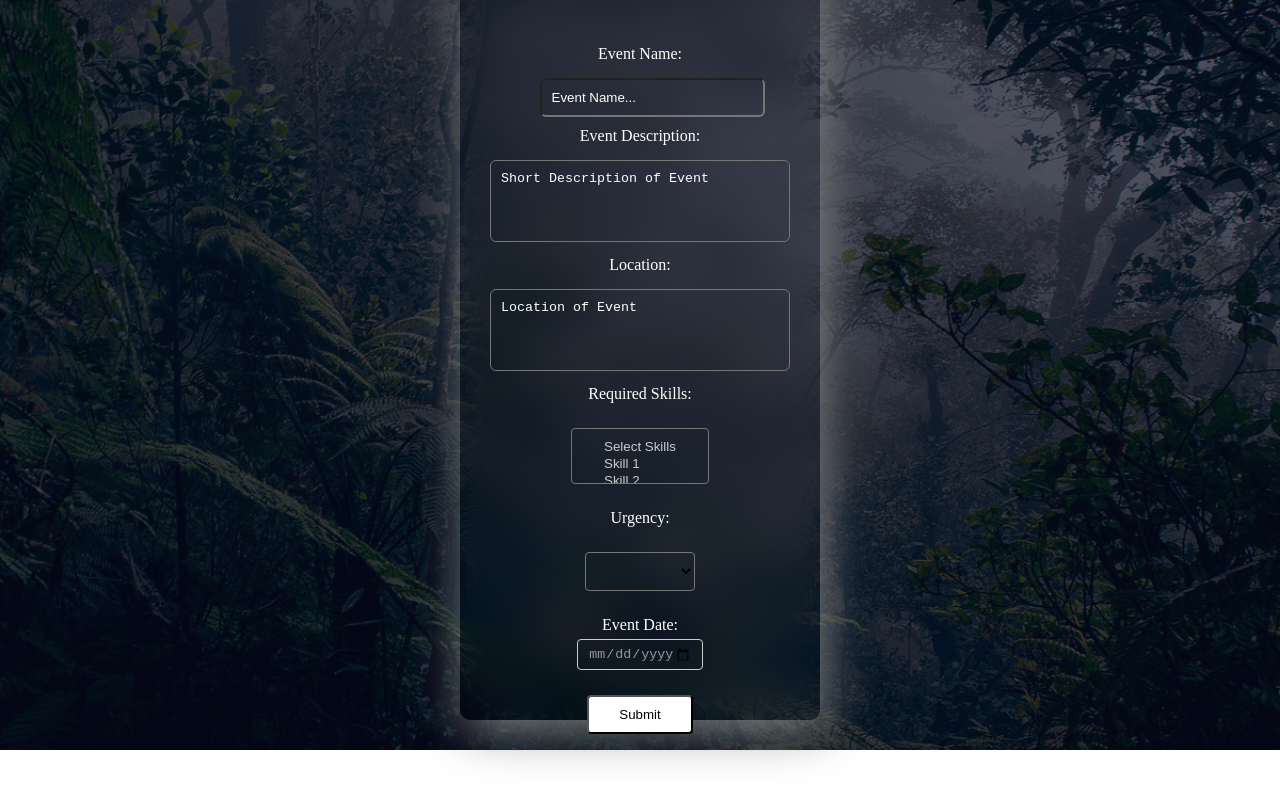
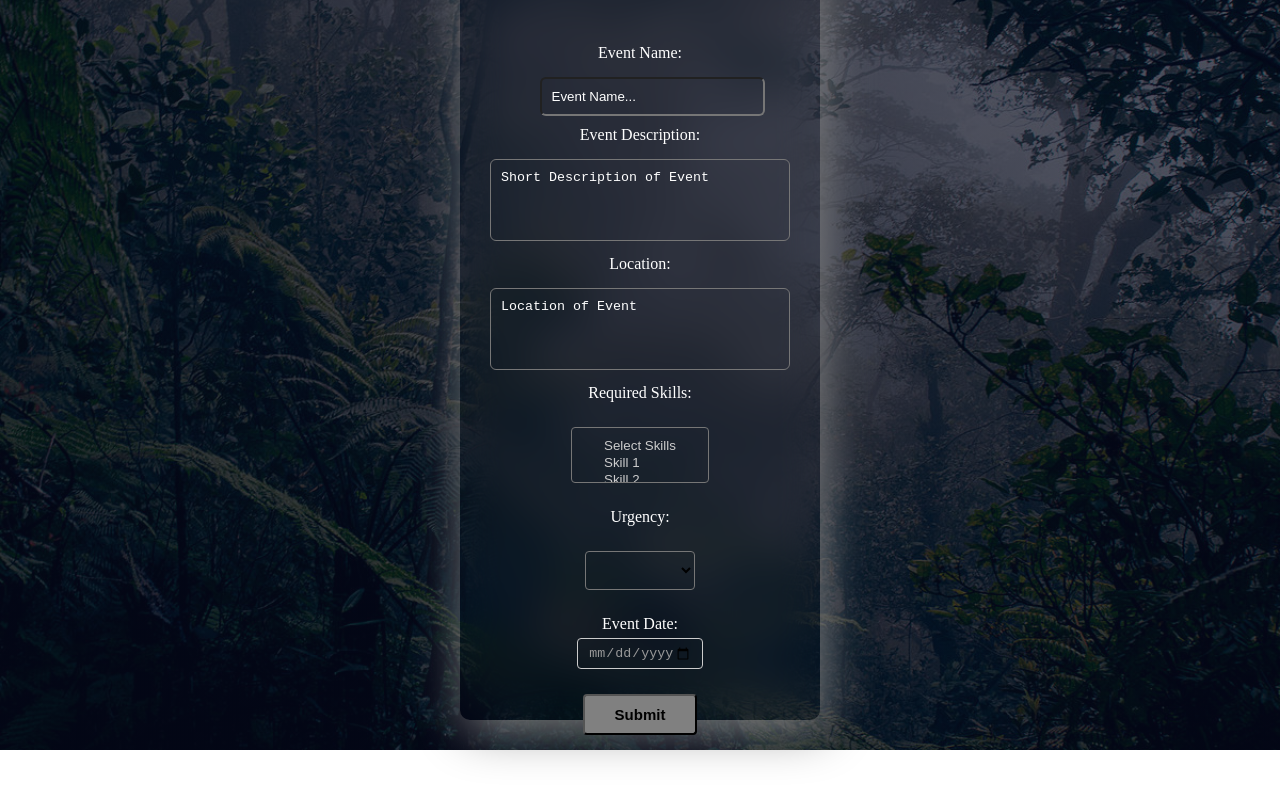
Before and after one commit to Sir-Erwin/project-xenia, a Next.js app: page /event_mgmt_form in a window 1280 px wide. Shown: the part 236-1036 px from the top of the page. Built offline with nearby package versions, Linux system fonts and the light colour scheme.

Commit message:
Fixed submit button appearance and dropdown

```diff
--- a/app/event_mgmt_form/event_mgmt_form.css
+++ b/app/event_mgmt_form/event_mgmt_form.css
@@ -123,10 +123,15 @@ select{
     color: white;
 }
 
+#urg option{
+    background-color: #000000;
+    color: white;
+}
+
 input[type=submit] {
     width: 100%;
-    background-color: #ffffff;
-    color: rgb(0, 0, 0);
+    background-color: gray;
+    color: black;
     padding: 10px 30px;
     margin: 25px 0px;
     border: content;
@@ -135,10 +140,12 @@ input[type=submit] {
     display: block;
     margin-left: auto;
     margin-right: auto;
+    font-size: 15px;
+    font-weight: 600;
 }
 input[type=submit]:hover{
     background-color: #000000;
-    color: white;
+    color: gray;
     transition: background-color 100ms ease-out 100ms;
     transition: color 50ms ease out 100ms;
 }
--- a/app/login/login_page.css
+++ b/app/login/login_page.css
@@ -78,6 +78,10 @@
 
   button:hover {
     cursor: pointer;
+    background-color: #000000;
+    color: gray;
+    transition: background-color 100ms ease-out 100ms;
+    transition: color 50ms ease out 100ms;
   }
 
   button {
```
